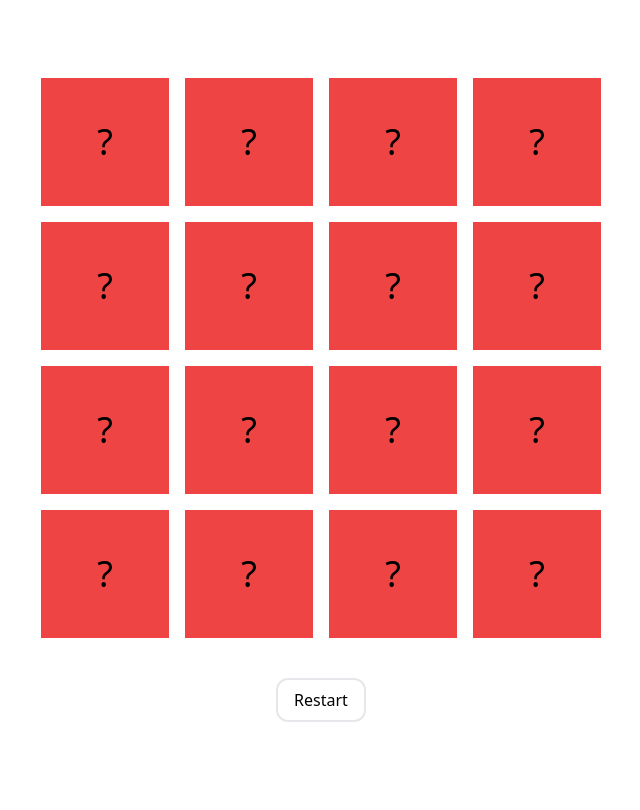
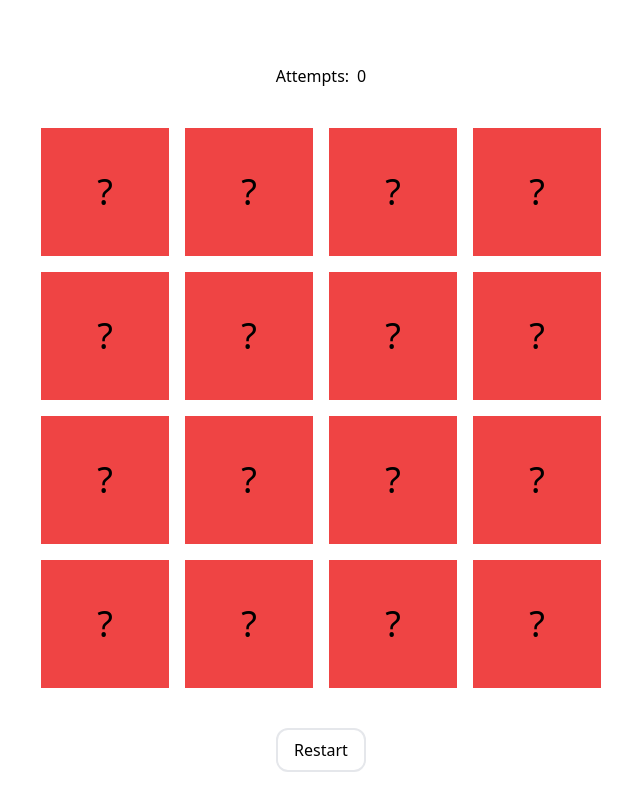
Before and after one commit to daniolsk/memory-card-game, a React (Vite) app: page / in a window 1280 px wide. Shown: the top 810 px of the page, without its empty margins (319-959 px from the left). Built offline with nearby package versions, Linux system fonts and the light colour scheme.

Commit message:
add move counter

```diff
--- a/src/App.tsx
+++ b/src/App.tsx
@@ -1,5 +1,6 @@
 import { useEffect, useState } from 'react';
 import Card from './components/Card';
+import AttemptsCounter from './components/AttemptsCounter';
 
 type Card = {
 	id: number;
@@ -42,6 +43,7 @@ function App() {
 	const [openCardsNumber, setOpenCardsNumber] = useState(0);
 	const [guessedCardsNumber, setGuessedCardsNumber] = useState(0);
 	const [preventClick, setPreventClick] = useState(false);
+	const [moveCounter, setMoveCounter] = useState(0);
 
 	const onCardClick = (id: number) => {
 		if (preventClick) return;
@@ -81,9 +83,11 @@ function App() {
 
 					setCards(newCards);
 					setOpenCardsNumber(0);
+					setMoveCounter((moveCounter) => moveCounter + 1);
 					setGuessedCardsNumber((guessedCardsNumber) => guessedCardsNumber + 2);
 				} else {
 					setPreventClick(true);
+					setMoveCounter((moveCounter) => moveCounter + 1);
 
 					setTimeout(() => {
 						newCards.forEach((card) => {
@@ -103,6 +107,9 @@ function App() {
 
 	return (
 		<main className='min-h-screen p-16 flex flex-col gap-10 justify-center items-center'>
+			<div>
+				<AttemptsCounter attempts={moveCounter} />
+			</div>
 			<div className='grid grid-cols-4 grid-rows-4 gap-4'>
 				{cards.map((card) => (
 					<Card
@@ -126,6 +133,7 @@ function App() {
 							}))
 						);
 						setOpenCardsNumber(0);
+						setMoveCounter(0);
 					}}
 					className='border-2 rounded-xl px-4 py-2'
 				>
--- /dev/null
+++ b/src/components/AttemptsCounter.tsx
@@ -0,0 +1,12 @@
+import React from 'react';
+
+function AttemptsCounter({ attempts }: { attempts: number }) {
+	return (
+		<div className='flex gap-2'>
+			<span>Attempts:</span>
+			<span>{attempts}</span>
+		</div>
+	);
+}
+
+export default AttemptsCounter;
```
